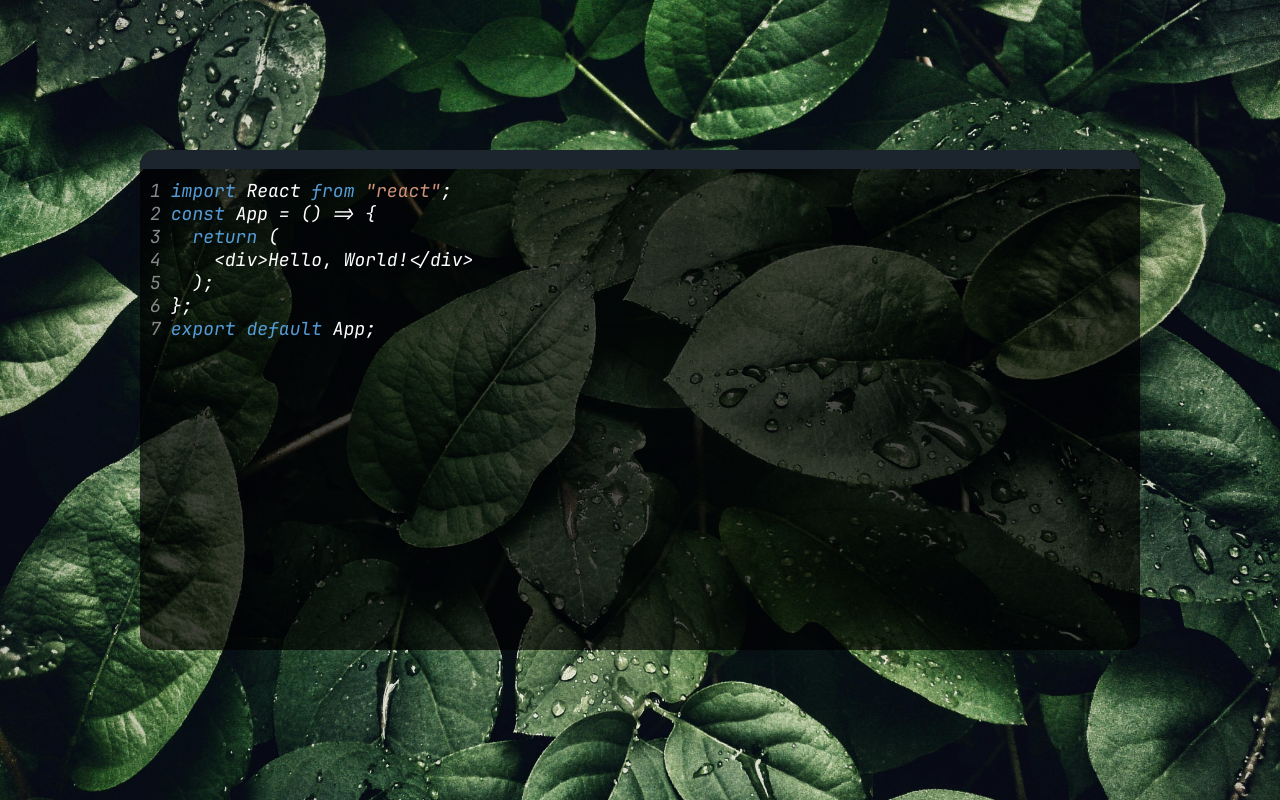
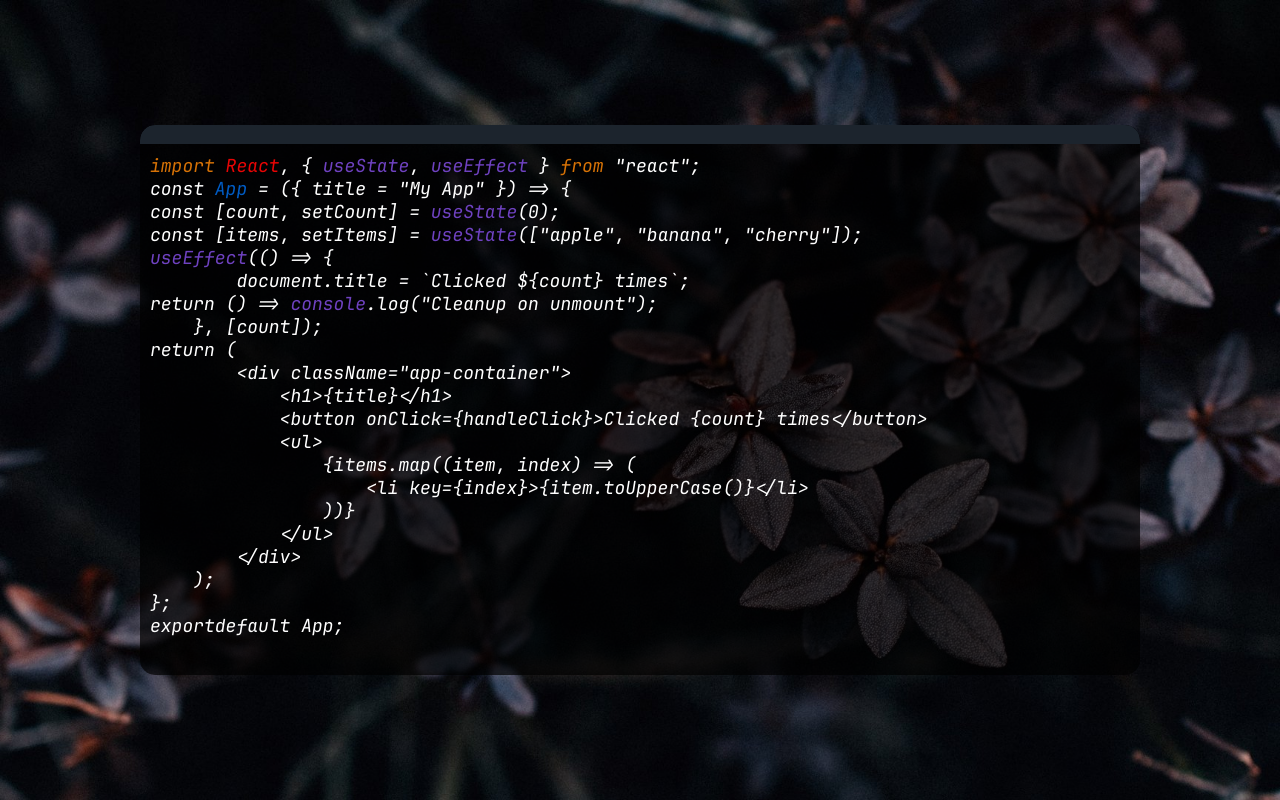
Before and after one commit to david14higgins/CodedByDavid, a React (Vite) app: page / in a window 1280 px wide. Built offline with nearby package versions, Linux system fonts and the light colour scheme.

Commit message:
different approach to syntax highlighting

```diff
--- a/src/App.jsx
+++ b/src/App.jsx
@@ -1,40 +1,11 @@
 import { useState } from 'react'
 import reactLogo from './assets/react.svg'
 import viteLogo from '/vite.svg'
+import CodeSnippet from './codesnippet'
 
 
 function App() {
-  const codeLines = [
-    'import React from "react";',
-    'const App = () => {',
-    '  return (',
-    '    <div>Hello, World!</div>',
-    '  );',
-    '};',
-    'export default App;',
-  ]
 
-  const highlightCode = (line) => {
-    const keywords = ['import', 'from', 'const', 'return', 'export', 'default']
-    const jsxTags = ['<div>', '</div>']
-
-    return line.split(/(\s+|;|{|}|\(|\))/).map((token, index) => {
-      if (keywords.includes(token)) {
-        return (
-          <span key={index} style={{ color: '#569CD6' }}>{token}</span>
-        )
-      } else if (jsxTags.includes(token)) {
-        return (
-          <span key={index} style={{ color: '#DCDCAA' }}>{token}</span>
-        )
-      } else if (token.startsWith('"') && token.endsWith('"')) {
-        return (
-          <span key={index} style={{ color: '#CE9178' }}>{token}</span>
-        )
-      }
-      return token
-    })
-  }
 
   return (
     <>
@@ -42,12 +13,7 @@ function App() {
         <div className="terminal">
           <div className="taskbar"></div>
           <div className="code-container">
-            {codeLines.map((line, index) => (
-              <div key={index} className="code-line">
-                <span className="line-number">{index + 1}</span>
-                <span className="code-text">{highlightCode(line)}</span>
-              </div>
-            ))}
+            < CodeSnippet />
           </div>
         </div>
       </div>
--- /dev/null
+++ b/src/CodeSnippet.jsx
@@ -0,0 +1,46 @@
+// src/CodeSnippet.jsx
+import React from "react";
+
+const CodeSnippet = () => {
+  return (
+    <div>
+      <style>{`
+        .import   { color: #d67206; }
+        .react { color: #e80505; }
+        .builtin   { color: #6f42c1; }
+        .string    { color: white; }
+        .function  { color: #005cc5; }
+        .bracket   { color: #000000; }
+        .comment   { color: #6a737d; font-style: italic; }
+        .code-line { white-space: pre; margin: 0; }
+      `}</style>
+
+      <p className="code-line"><span className="import">import </span> <span className="react">React</span>, &#123; <span className="builtin">useState</span>, <span className="builtin">useEffect</span> &#125; <span className="import">from </span> <span className="string">"react"</span>;</p>
+      <p className="code-line"></p>
+      <p className="code-line"><span className="keyword">const </span> <span className="function">App</span> = (&#123; title = <span className="string">"My App"</span> &#125;) =&gt; &#123;</p>
+      <p className="code-line">    <span className="keyword">const</span> [count, setCount] = <span className="builtin">useState</span>(0);</p>
+      <p className="code-line">    <span className="keyword">const</span> [items, setItems] = <span className="builtin">useState</span>([<span className="string">"apple"</span>, <span className="string">"banana"</span>, <span className="string">"cherry"</span>]);</p>
+      <p className="code-line">    <span className="builtin">useEffect</span>(() =&gt; &#123;</p>
+      <p className="code-line">        document.title = <span className="string">`Clicked &#36;&#123;count&#125; times`</span>;</p>
+      <p className="code-line">        <span className="keyword">return</span> () =&gt; <span className="builtin">console</span>.log(<span className="string">"Cleanup on unmount"</span>);</p>
+      <p className="code-line">    &#125;, [count]);</p>
+      <p className="code-line"></p>
+      <p className="code-line">    <span className="keyword">return</span> (</p>
+      <p className="code-line">        &lt;div className=<span className="string">"app-container"</span>&gt;</p>
+      <p className="code-line">            &lt;h1&gt;&#123;title&#125;&lt;/h1&gt;</p>
+      <p className="code-line">            &lt;button onClick=&#123;handleClick&#125;&gt;Clicked &#123;count&#125; times&lt;/button&gt;</p>
+      <p className="code-line">            &lt;ul&gt;</p>
+      <p className="code-line">                &#123;items.map((item, index) =&gt; (</p>
+      <p className="code-line">                    &lt;li key=&#123;index&#125;&gt;&#123;item.toUpperCase()&#125;&lt;/li&gt;</p>
+      <p className="code-line">                ))&#125;</p>
+      <p className="code-line">            &lt;/ul&gt;</p>
+      <p className="code-line">        &lt;/div&gt;</p>
+      <p className="code-line">    );</p>
+      <p className="code-line">&#125;;</p>
+      <p className="code-line"></p>
+      <p className="code-line"><span className="keyword">export</span> <span className="keyword">default</span> App;</p>
+    </div>
+  );
+};
+
+export default CodeSnippet;
--- a/src/index.css
+++ b/src/index.css
@@ -10,7 +10,7 @@
   display: flex;
   justify-content: center;  /* Centers horizontally */
   align-items: center;      /* Centers vertically */
-  background-image: url("assets/background.jpeg"); /* Replace with your image path */
+  background-image: url("assets/FlowerWallpaper.jpg"); /* Replace with your image path */
   background-size: cover;   /* Ensures the image covers the entire page */
   background-position: center; /* Centers the image */
   background-repeat: no-repeat; /* Prevents the image from repeating */
@@ -19,7 +19,7 @@
 .terminal {
   margin: auto;
   background-color: #D9D9D9;
-  height: 500px;
+  height: 550px;
   width: 1000px;
   border-radius: 15px;
   font-size: 14px;
```
Also changed, not shown: src/assets/FlowerWallpaper.jpg (added).
